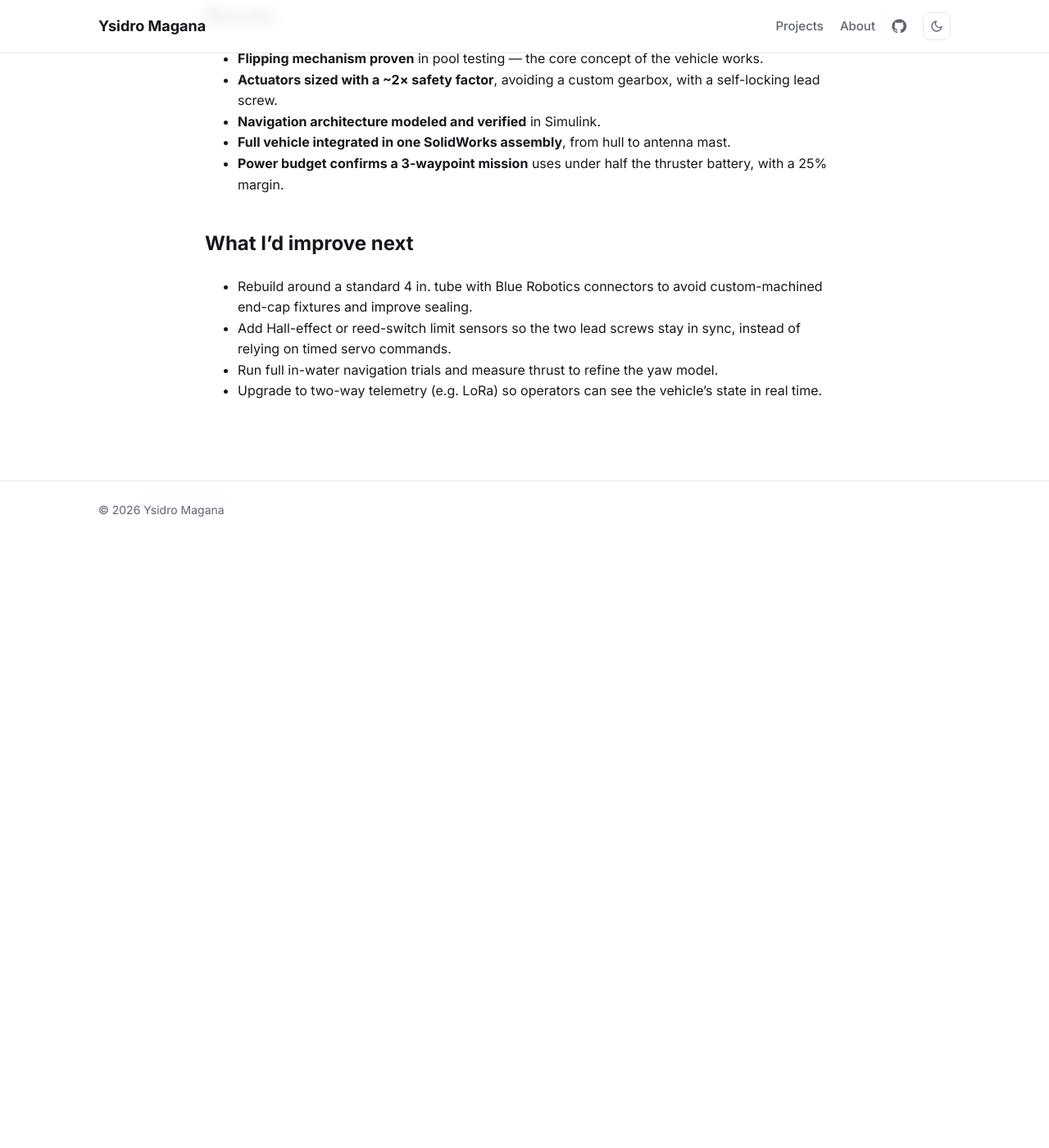
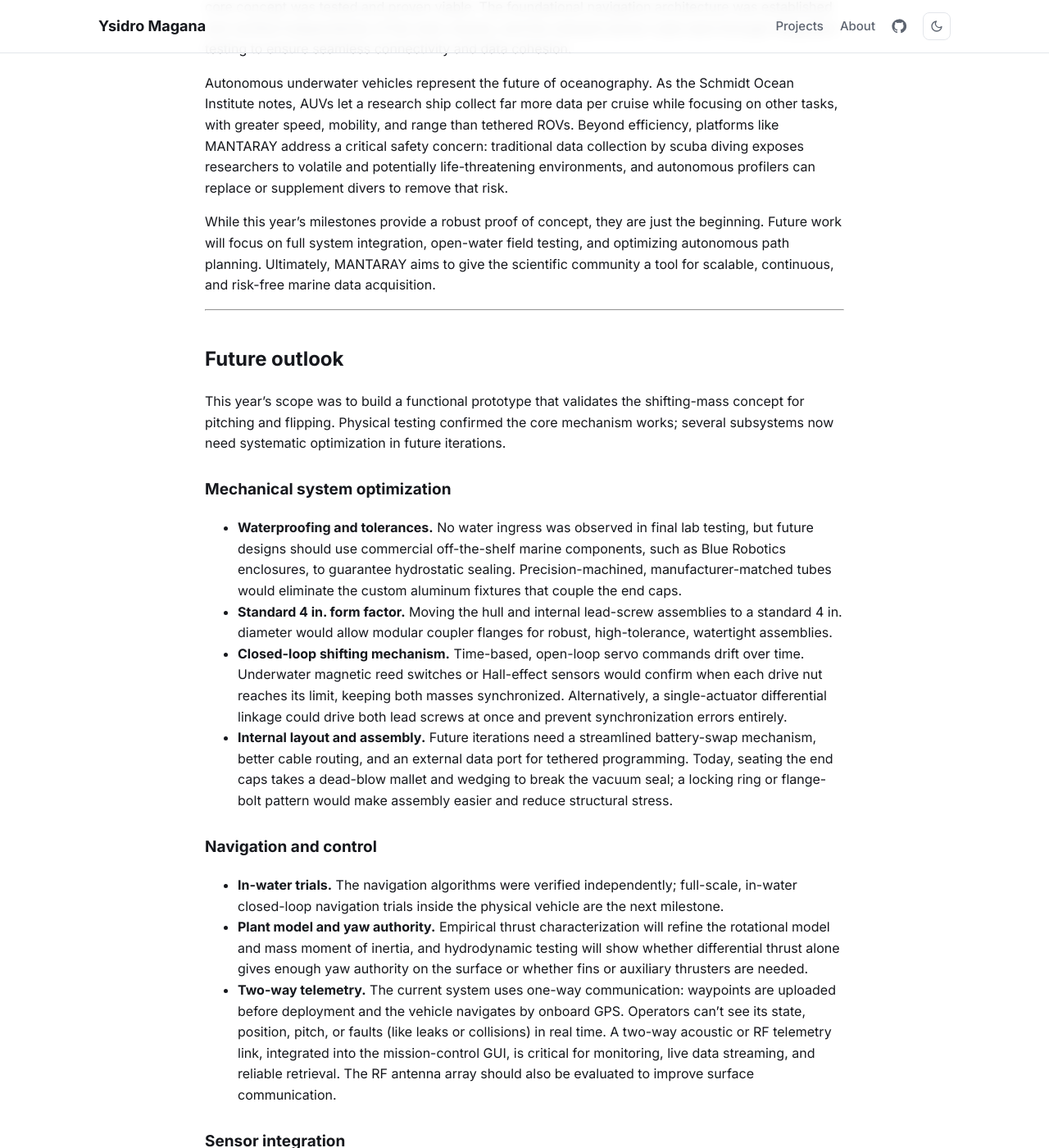
Before and after one commit to ymagana14/ymagana14.github.io, a Jekyll site: the page built from _projects/MANTARAY.md, in a window 1280 px wide and 1400 px high, scrolled down 10679 px. Shown: the whole window at 82% size. Built offline with Jekyll 4.4.1, drawn with Linux system fonts in a browser that asks for light colours; before the commit the page ends 11336 px from its top, so only the background shows below that; some of the changed text lies outside the part shown.

Commit message:
Add conclusion sections and new CAD renders to MANTARAY page
Add Conclusion, Future outlook, and Final thoughts from the report,
replacing the short improvements list. Replace the end, vertical, and
front CAD views with three new isometric, front, and side renders.

Co-Authored-By: Claude Opus 5.5 <noreply@anthropic.com>

```diff
--- a/_projects/MANTARAY.md
+++ b/_projects/MANTARAY.md
@@ -129,14 +129,10 @@ I designed the chassis and shifting mechanism in SolidWorks and managed the full
   <figcaption>Full assembly: hull, lead-screw foam sliders, thrusters, and antenna mast</figcaption>
 </figure>
 
-<figure>
-  <img src="/assets/img/projects/MANTARAY/cad-end.jpg" alt="End view showing thrusters and foam">
-  <figcaption>End view: three thrusters and the two foam blocks</figcaption>
-</figure>
-
 <div class="img-row">
-  <figure><img src="/assets/img/projects/MANTARAY/cad-vertical-iso.jpg" alt="Isometric render of MANTARAY in its vertical orientation"><figcaption>Vertical orientation: three thrusters on top, foam blocks riding the lead screws</figcaption></figure>
-  <figure><img src="/assets/img/projects/MANTARAY/cad-vertical-front.jpg" alt="Front view of MANTARAY showing the lead screw and foam block"><figcaption>Front view: lead screw running the length of the hull</figcaption></figure>
+  <figure><img src="/assets/img/projects/MANTARAY/cad-v2-iso.jpg" alt="Isometric render of the MANTARAY assembly"><figcaption>Isometric view</figcaption></figure>
+  <figure><img src="/assets/img/projects/MANTARAY/cad-v2-front.jpg" alt="Front view of MANTARAY showing both lead screws and foam blocks"><figcaption>Front view: both lead screws and foam blocks</figcaption></figure>
+  <figure><img src="/assets/img/projects/MANTARAY/cad-v2-side.jpg" alt="Side view of MANTARAY showing the lead screw along the hull"><figcaption>Side view: lead screw along the hull</figcaption></figure>
 </div>
 
 <div class="img-row">
@@ -219,9 +215,49 @@ The vehicle carries two identical 14.8 V, 15.6 Ah batteries (230.9 Wh each). The
 - **Full vehicle integrated in one SolidWorks assembly**, from hull to antenna mast.
 - **Power budget confirms a 3-waypoint mission** uses under half the thruster battery, with a 25% margin.
 
-## What I'd improve next
+---
 
-- Rebuild around a standard 4 in. tube with Blue Robotics connectors to avoid custom-machined end-cap fixtures and improve sealing.
-- Add Hall-effect or reed-switch limit sensors so the two lead screws stay in sync, instead of relying on timed servo commands.
-- Run full in-water navigation trials and measure thrust to refine the yaw model.
-- Upgrade to two-way telemetry (e.g. LoRa) so operators can see the vehicle's state in real time.
+## Conclusion
+
+This project took MANTARAY from a conceptual architecture to a fully realized physical prototype over the course of one year, marking a significant milestone in the development of autonomous marine instrumentation.
+
+A primary achievement was the empirical validation of the vehicle's novel flipping mechanism — the core concept was tested and proven viable. The foundational navigation architecture was established and verified independently of the main chassis, and the onboard sensor suite went through integration testing to ensure seamless connectivity and data cohesion.
+
+Autonomous underwater vehicles represent the future of oceanography. As the Schmidt Ocean Institute notes, AUVs let a research ship collect far more data per cruise while focusing on other tasks, with greater speed, mobility, and range than tethered ROVs. Beyond efficiency, platforms like MANTARAY address a critical safety concern: traditional data collection by scuba diving exposes researchers to volatile and potentially life-threatening environments, and autonomous profilers can replace or supplement divers to remove that risk.
+
+While this year's milestones provide a robust proof of concept, they are just the beginning. Future work will focus on full system integration, open-water field testing, and optimizing autonomous path planning. Ultimately, MANTARAY aims to give the scientific community a tool for scalable, continuous, and risk-free marine data acquisition.
+
+---
+
+## Future outlook
+
+This year's scope was to build a functional prototype that validates the shifting-mass concept for pitching and flipping. Physical testing confirmed the core mechanism works; several subsystems now need systematic optimization in future iterations.
+
+### Mechanical system optimization
+
+- **Waterproofing and tolerances.** No water ingress was observed in final lab testing, but future designs should use commercial off-the-shelf marine components, such as Blue Robotics enclosures, to guarantee hydrostatic sealing. Precision-machined, manufacturer-matched tubes would eliminate the custom aluminum fixtures that couple the end caps.
+- **Standard 4 in. form factor.** Moving the hull and internal lead-screw assemblies to a standard 4 in. diameter would allow modular coupler flanges for robust, high-tolerance, watertight assemblies.
+- **Closed-loop shifting mechanism.** Time-based, open-loop servo commands drift over time. Underwater magnetic reed switches or Hall-effect sensors would confirm when each drive nut reaches its limit, keeping both masses synchronized. Alternatively, a single-actuator differential linkage could drive both lead screws at once and prevent synchronization errors entirely.
+- **Internal layout and assembly.** Future iterations need a streamlined battery-swap mechanism, better cable routing, and an external data port for tethered programming. Today, seating the end caps takes a dead-blow mallet and wedging to break the vacuum seal; a locking ring or flange-bolt pattern would make assembly easier and reduce structural stress.
+
+### Navigation and control
+
+- **In-water trials.** The navigation algorithms were verified independently; full-scale, in-water closed-loop navigation trials inside the physical vehicle are the next milestone.
+- **Plant model and yaw authority.** Empirical thrust characterization will refine the rotational model and mass moment of inertia, and hydrodynamic testing will show whether differential thrust alone gives enough yaw authority on the surface or whether fins or auxiliary thrusters are needed.
+- **Two-way telemetry.** The current system uses one-way communication: waypoints are uploaded before deployment and the vehicle navigates by onboard GPS. Operators can't see its state, position, pitch, or faults (like leaks or collisions) in real time. A two-way acoustic or RF telemetry link, integrated into the mission-control GUI, is critical for monitoring, live data streaming, and reliable retrieval. The RF antenna array should also be evaluated to improve surface communication.
+
+### Sensor integration
+
+Sensor communication and data-fusion pipelines are validated, but ruggedized mounting brackets still need to be built. Future work should design low-drag external sensor cowlings, improve internal wire management, and move from point-to-point wiring to a custom PCB to reduce electromagnetic interference and failure points.
+
+### Power and mission simulation
+
+Future testing should use a hardware-in-the-loop simulation of a complete multi-waypoint mission, followed by open-water field validation to benchmark real battery consumption and endurance against the power budget.
+
+---
+
+## Final thoughts
+
+Developing an underwater platform has been an incredibly rewarding endeavor. Operating in a marine environment introduces unique engineering constraints that forced our team to find simple, elegant, and unconventional solutions. Water is an unforgiving medium — its corrosive nature and hydrostatic pressure mean the very environment we set out to explore can compromise mechanical and electrical integrity. Completing a fully autonomous profiler is achievable, but it demands meticulous attention to detail and tight interdisciplinary collaboration. As the project moves into system integration and field testing, rigorous documentation, synchronized design sessions, and transparent timeline management will be vital.
+
+Our team is deeply grateful to the Robotic Systems Laboratory for the specialized resources, technical wisdom, and guidance that made this build possible, and to our advisors for their support. We're proud of the foundations laid this year and grateful for the chance to build a platform that can make a real, positive impact on oceanographic research — and we look forward to the future iterations of MANTARAY.
```
Also changed, not shown: assets/img/projects/MANTARAY/cad-end.jpg (deleted), assets/img/projects/MANTARAY/cad-v2-front.jpg (added), assets/img/projects/MANTARAY/cad-v2-iso.jpg (added), assets/img/projects/MANTARAY/cad-v2-side.jpg (added), assets/img/projects/MANTARAY/cad-vertical-front.jpg (deleted), assets/img/projects/MANTARAY/cad-vertical-iso.jpg (deleted).
